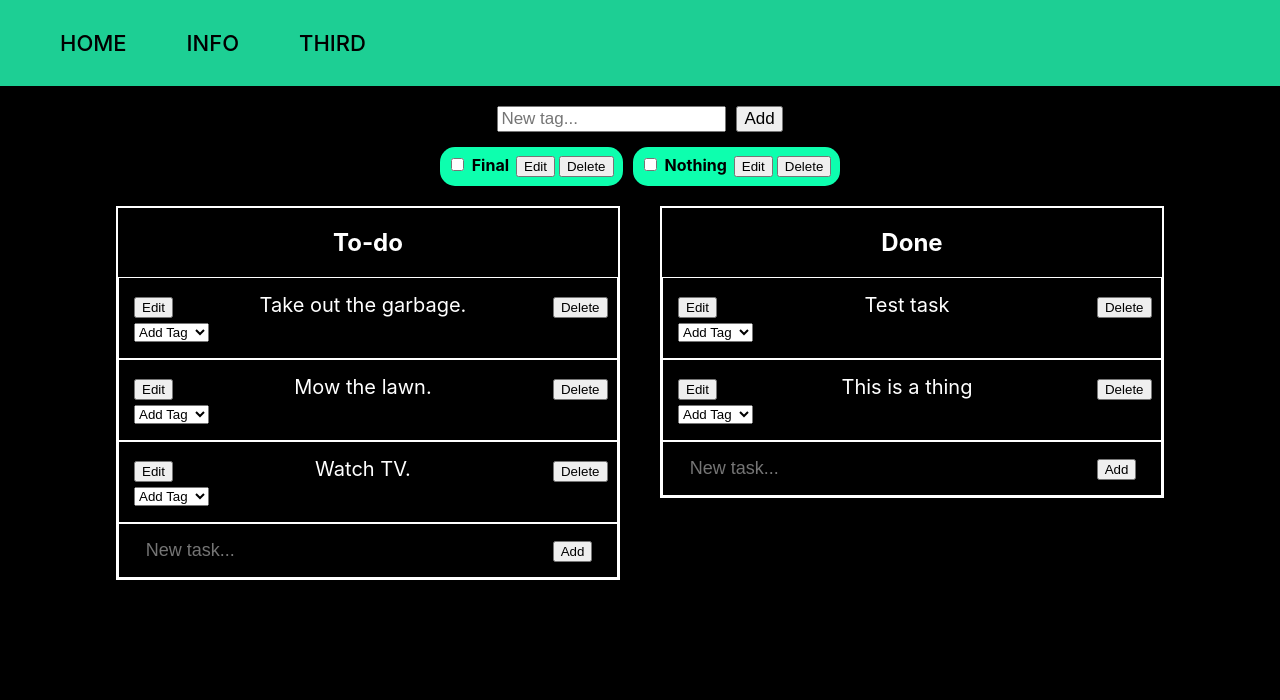
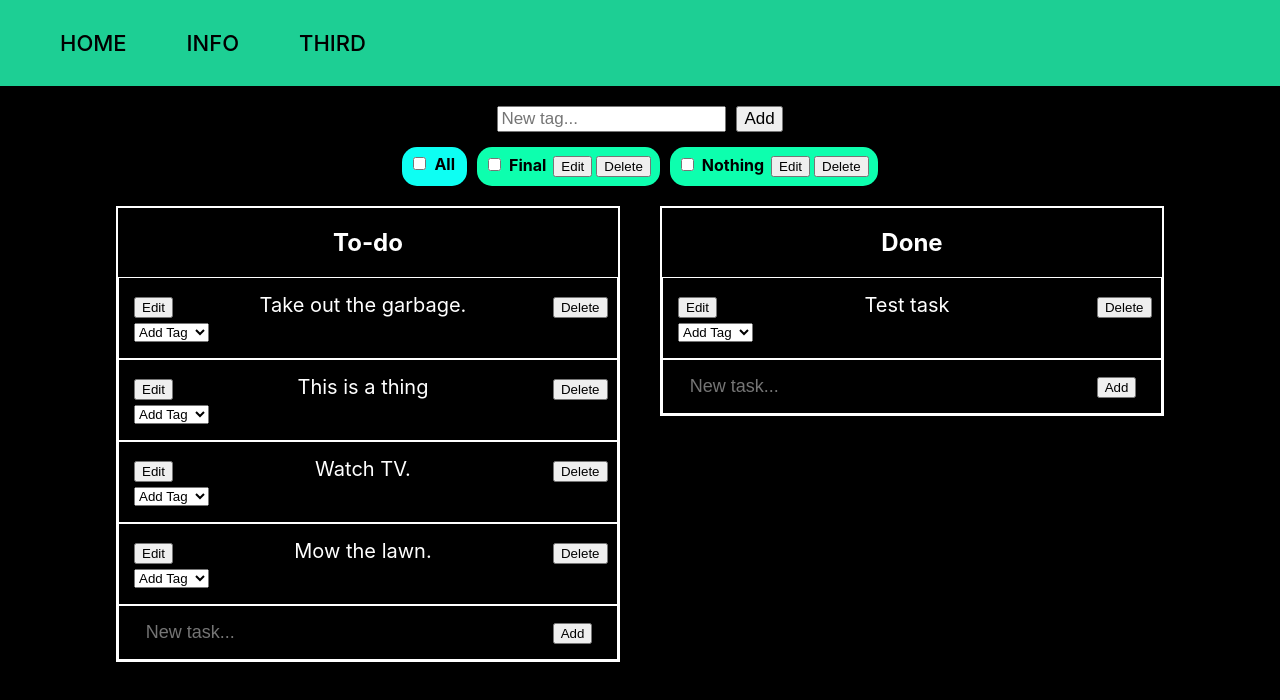
Before and after one commit to attealalahti/task-organizer, a React (Create React App) app: page / in a window 1280 px wide. Shown: the top 700 px of the page. Built offline with nearby package versions, Linux system fonts and the light colour scheme; data requests are answered from the project's data file.

Commit message:
Add visual for tag all.

```diff
--- a/db.json
+++ b/db.json
@@ -37,16 +37,16 @@
       "title": "To-do",
       "taskIds": [
         "1",
-        "24",
-        "32"
+        "39",
+        "32",
+        "24"
       ]
     },
     {
       "id": "6",
       "title": "Done",
       "taskIds": [
-        "38",
-        "39"
+        "38"
       ]
     }
   ],
@@ -65,6 +65,6 @@
     }
   ],
   "autoIncrement": {
-    "next": 64
+    "next": 65
   }
 }
--- a/src/App.css
+++ b/src/App.css
@@ -106,6 +106,9 @@ input.Submit {
     font-size: 16px;
     font-weight: bold;
 }
+.TagContainer div:first-child {
+    background-color: rgb(13, 255, 243);
+}
 form.EditTag input {
     font-size: 16px;
     border: none;
--- a/src/MainPage.js
+++ b/src/MainPage.js
@@ -224,6 +224,12 @@ class MainPage extends React.Component {
                         </form>
                     </div>
                     <div className="TagContainer">
+                        <div className="Tag">
+                            <form className="Check">
+                                <input type="checkbox" />
+                            </form>
+                            <span>All</span>
+                        </div>
                         {this.state.tags.map((tag) => {
                             return (
                                 <Tag
```
